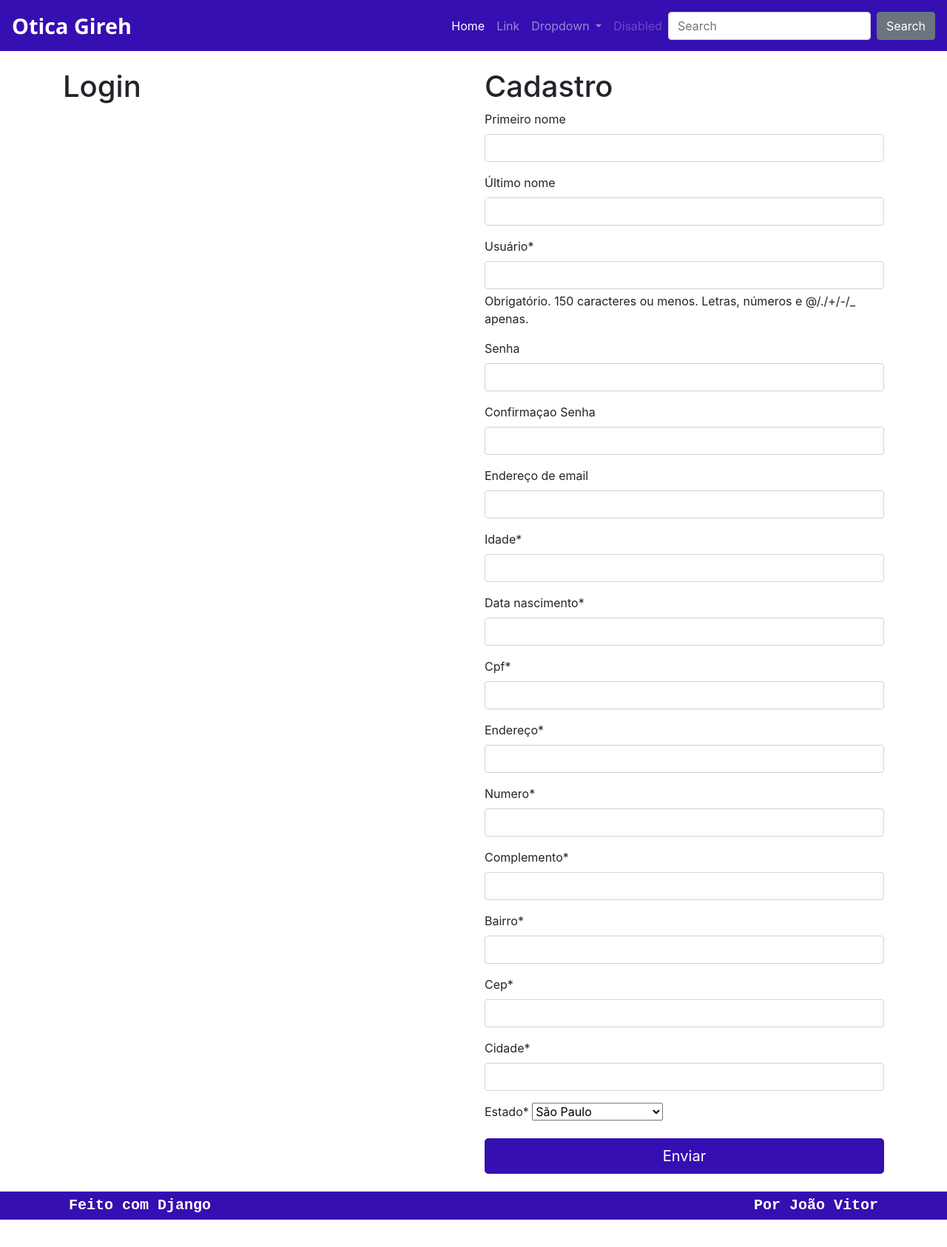
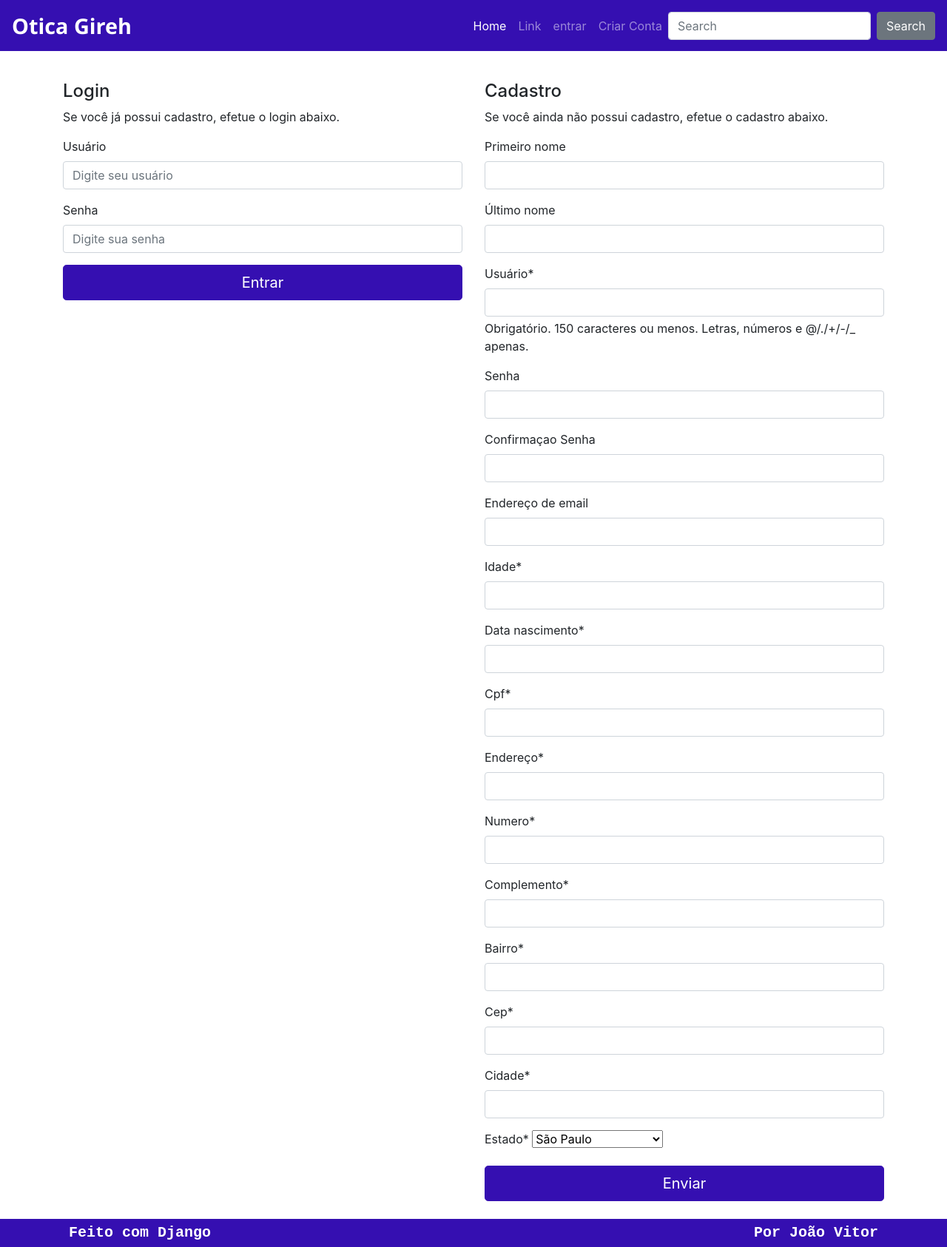
Before and after one commit to JVmendonca/E_comerce, a Django app: page /perfil/ in a window 1280 px wide. Shown: the whole page at 74% size. Before the commit the page ends 1649 px from the top, so only its background shows below. Run offline with Django 5.2, Linux system fonts and the light colour scheme; some libraries are stand-ins or nearby versions.

Commit message:
fix: correct login flow and logout handling in user authentication
- Fixed login view by adding missing `return` in redirect after successful login
- Improved logout handling in navbar dropdown with POST form for security
- Adjusted authentication messages for invalid credentials and login success
- Enhanced user experience by ensuring proper navigation after login/logout

```diff
--- a/perfil/templates/perfil/atualizar.html
+++ b/perfil/templates/perfil/atualizar.html
@@ -1,5 +1,7 @@
 {% extends "perfil/criar.html" %}]
 
 {%block titulocadastro%}
-<h1>Atualizar Dados</h1>
+<h4>Atualizar Cadastro</h4>
+<p>Atualize seus dados Abaixo.</p>
+
 {%endblock%}
--- a/perfil/templates/perfil/criar.html
+++ b/perfil/templates/perfil/criar.html
@@ -2,35 +2,68 @@
 {% load crispy_forms_tags %}
 
 {% block conteudo %}
+<div class="row">
+    {% if not request.user.is_authenticated %}
+    <!-- Coluna Esquerda - Login -->
+    <div class="col-md-6 mt-3">
 
-<div class="row">
-    {%if not request.user.is_authenticated %}
-    <div class="col-lg">
-        <h1>Login</h1>
+        <h4>Login</h4>
+        <p>Se você já possui cadastro, efetue o login abaixo.</p>
+
+        <form method="POST" action="{% url 'perfil:login' %}">
+            {% csrf_token %}
+            <div class="form-group">
+                <label for="InputUsuariol">Usuário</label>
+                <input
+                    type="text"
+                    name="username"
+                    class="form-control"
+                    id="InputUsuariol"
+                    aria-describedby="usuarioHelp"
+                    placeholder="Digite seu usuário"
+                >
+            </div>
+
+            <div class="form-group">
+                <label for="exampleInputPasswordl">Senha</label>
+                <input
+                    type="password"
+                    name="password"
+                    class="form-control"
+                    id="exampleInputPasswordl"
+                    placeholder="Digite sua senha"
+                >
+            </div>
+
+            <button
+                type="submit"
+                class="btn btn-primary btn-block btn-lg"
+            >
+                Entrar
+            </button>
+        </form>
     </div>
     {% endif %}
 
-
-    <div class="col-lg">
-        {%block titulocadastro%}
-        <h1>Cadastro</h1>
-        {%endblock%}
+    <!-- Coluna Direita - Cadastro -->
+    <div class="col-md-6 mt-3">
+        {% block titulocadastro %}
+        <h4>Cadastro</h4>
+        <p>Se você ainda não possui cadastro, efetue o cadastro abaixo.</p>
+        {% endblock %}
 
         <form method="POST" action="">
             {% csrf_token %}
-            {{userform|crispy}}
-            {{perfilform|crispy}}
+            {{ userform|crispy }}
+            {{ perfilform|crispy }}
 
-            <div class="row">
-                <div class="col-lg">
-                    <button type="submit" class="btn btn-primary btn-block btn-lg">
-                        Enviar
-                    </button>
-
+            <button
+                type="submit"
+                class="btn btn-primary btn-block btn-lg"
+            >
+                Enviar
+            </button>
         </form>
     </div>
 </div>
-
-
-
 {% endblock %}
--- a/perfil/urls.py
+++ b/perfil/urls.py
@@ -4,8 +4,8 @@ from . import views
 app_name = 'perfil'
 
 urlpatterns = [
-    path('', views.Criar.as_view(), name='perfil'),   # /perfil/
-    path('criar/', views.Criar.as_view(), name='criar'),
+    # path('', views.Criar.as_view(), name='perfil'),   # /perfil/
+    path('', views.Criar.as_view(), name='criar'),
     path('atualizar/', views.Atualizar.as_view(), name='atualizar'),
     path('login/', views.Login.as_view(), name='login'),
     path('logout/', views.Logout.as_view(), name='logout'),
--- a/perfil/views.py
+++ b/perfil/views.py
@@ -1,10 +1,11 @@
 from typing import Any
-from django.shortcuts import render, get_object_or_404
+from django.shortcuts import render, get_object_or_404, redirect
 from django.views.generic import ListView
 from django.views import View
 from django.http import HttpRequest, HttpResponse
 from django.contrib.auth.models import User
-from django.contrib.auth import authenticate, login
+from django.contrib.auth import authenticate, login, logout
+from django.contrib import messages
 import copy
 from . import models
 from . import forms
@@ -48,9 +49,7 @@ class BasePerfil(View):
 
 class Criar(BasePerfil):
     def post(self, *args, **kwargs):
-        # if not self.userform.is_valid() or not self.perfilform.is_valid():
-        if not self.userform.is_valid():
-
+        if not self.userform.is_valid() or not self.perfilform.is_valid():
             return self.renderizar
 
         username = self.userform.cleaned_data.get('username')
@@ -108,13 +107,60 @@ class Criar(BasePerfil):
 
         self.request.session['carrinho'] = self.carrinho
         self.request.session.save()
+
+        messages.success(
+            self.request,
+            'Cadastro realizado com sucesso'
+        )
+
+        return redirect('perfil:criar')
         return self.renderizar
 
 class Atualizar(View):
-    pass
+    def get(self, *args, **kwargs):
+        return HttpResponse('Atualizar')
 
 class Login(View):
-    pass
+    def post(self, *args, **kwargs):
+        username = self.request.POST.get('username')
+        password = self.request.POST.get('password')
+
+        if not username or not password:
+            messages.error(
+                self.request,
+                'Usuário ou senha inválidos'
+            )
+            return redirect('perfil:criar')
+
+        usuario = authenticate(
+            self.request,
+            username=username,
+            password=password
+        )
+
+        if not usuario:
+            messages.error(
+                self.request,
+                'Usuário ou senha inválidos'
+            )
+            return redirect('perfil:criar')
+
+        login(self.request, user=usuario)
+
+        messages.success(
+            self.request,
+            'Login realizado com sucesso, pode concluir a compra'
+        )
+        return redirect('produto:carrinho')
+
+
 
 class Logout(View):
-    pass
+   def get(self, *args, **kwargs):
+       carrinho = copy.deepcopy(self.request.session.get('carrinho', {}))
+       logout(self.request)
+
+       self.request.session['carrinho'] = carrinho
+       self.request.session.save()
+
+       return redirect('produto:lista')
--- a/templates/parciais/_nav.html
+++ b/templates/parciais/_nav.html
@@ -18,24 +18,33 @@
                 <li class="nav-item active">
                     <a class="nav-link" href="#">Home <span class="sr-only">(current)</span></a>
                 </li>
+
                 <li class="nav-item">
                     <a class="nav-link" href="#">Link</a>
                 </li>
+                {% if request.user.is_authenticated %}
                 <li class="nav-item dropdown">
                     <a class="nav-link dropdown-toggle" href="#" id="navbarDropdown" role="button"
                         data-toggle="dropdown" aria-haspopup="true" aria-expanded="false">
-                        Dropdown
+                        Conta
                     </a>
                     <div class="dropdown-menu" aria-labelledby="navbarDropdown">
-                        <a class="dropdown-item" href="#">Action</a>
-                        <a class="dropdown-item" href="#">Another action</a>
-                        <div class="dropdown-divider"></div>
-                        <a class="dropdown-item" href="#">Something else here</a>
+                        <a class="dropdown-item" href="{% url 'perfil:criar' %}">Atualizar</a>
+                        <a class="dropdown-item" href="{% url 'perfil:logout' %}">Sair</a>
+
                     </div>
                 </li>
+                {% else %}
                 <li class="nav-item">
-                    <a class="nav-link disabled" href="#">Disabled</a>
+                    <a class="nav-link" href="{% url 'perfil:criar' %}">entrar</a>
                 </li>
+                <li class="nav-item">
+                    <a class="nav-link" href="{% url 'perfil:criar' %}">Criar Conta</a>
+                </li>
+                {% endif %}
+
+
+
 
                 {% if request.session.carrinho %}
                 <li class="nav-item">
```
Also changed, not shown: db.sqlite3.
